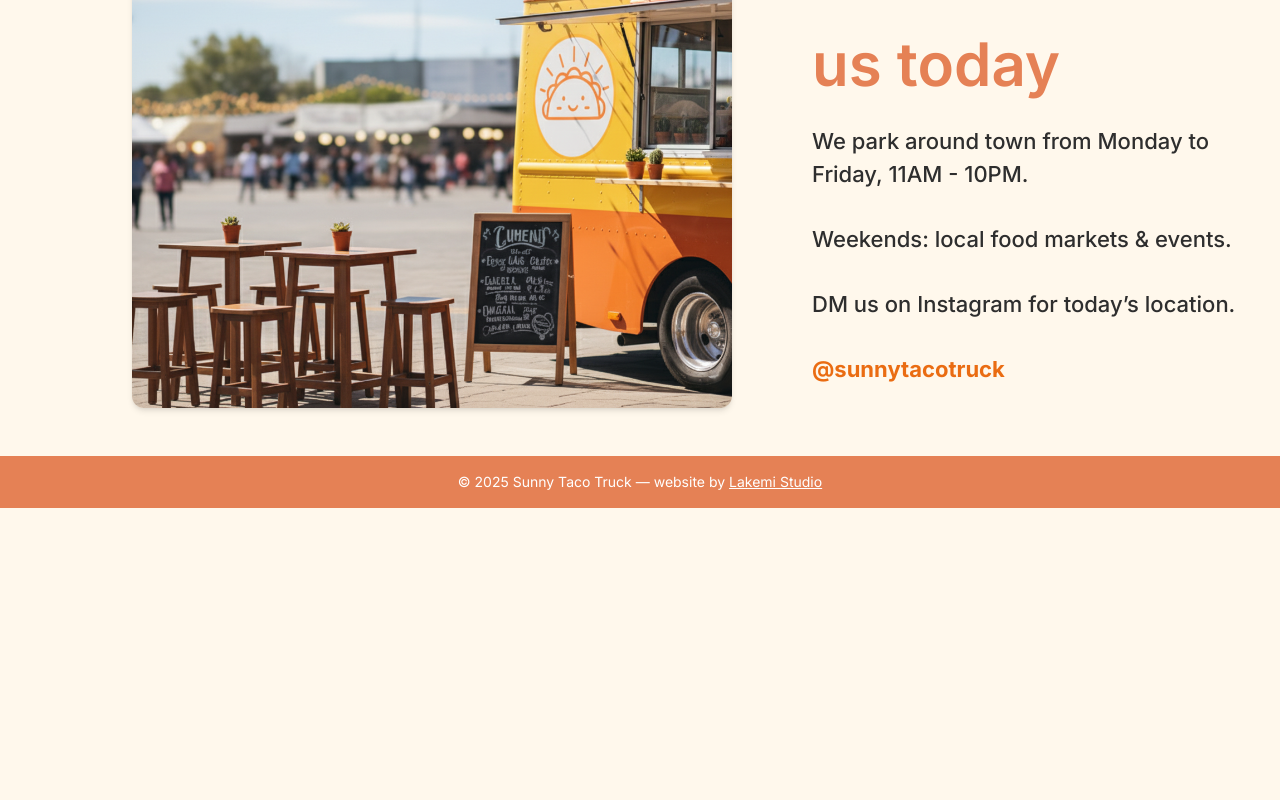
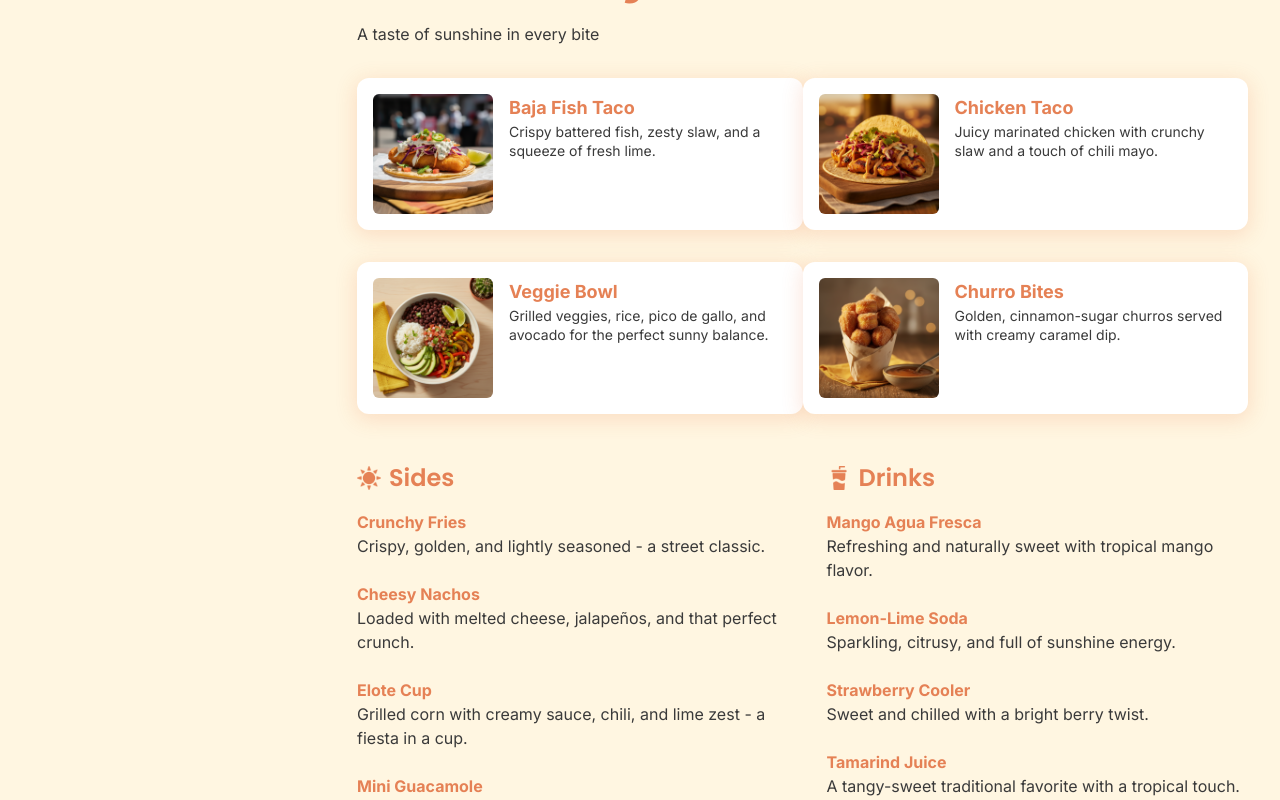
Before and after one commit to lakemi26/SunnyTacoTruck, a Next.js app: page / in a window 1280 px wide. Shown: the part 1460-2260 px from the top of the page. Before the commit the page ends 1968 px from the top, so only its background shows below. Built offline with nearby package versions, Linux system fonts and the light colour scheme.

Commit message:
Feat: add menu

```diff
--- a/app/page.tsx
+++ b/app/page.tsx
@@ -1,13 +1,14 @@
 import About from "@/components/about/about";
 import Hero from "@/components/hero/hero";
 import Location from "@/components/location/location";
+import Menu from "@/components/menu/menu";
 
 export default function Home() {
   return (
     <div>
       <Hero />
       <About />
-
+      <Menu />
       <Location />
     </div>
   );
--- /dev/null
+++ b/components/menu/menu.tsx
@@ -0,0 +1,19 @@
+import Title from "../utils/titles";
+import MenuGrid from "./menuGrid";
+import MenuList from "./menuList";
+import MenuSection from "./menuSection";
+
+export default function Menu() {
+  return (
+    <MenuSection>
+      <Title text="Our sunny bites" />
+
+      <p className="font-inter mt-2 text-[#3A3A3A]">
+        A taste of sunshine in every bite
+      </p>
+
+      <MenuGrid />
+      <MenuList />
+    </MenuSection>
+  );
+}
--- /dev/null
+++ b/components/menu/menuCard.tsx
@@ -0,0 +1,25 @@
+import Image from "next/image";
+
+interface MenuCardProps {
+  src: string;
+  title: string;
+  description: string;
+}
+
+export default function MenuCard({ src, title, description }: MenuCardProps) {
+  return (
+    <div className="flex gap-4 bg-white shadow-[0_4px_20px_2px_rgba(232,106,51,0.17)] rounded-xl p-4 hover:scale-[1.02] transition max-w-[515px] max-h-[250px]">
+      <Image
+        src={src}
+        alt={title}
+        width={120}
+        height={120}
+        className="rounded-md object-cover"
+      />
+      <div className="flex flex-col">
+        <h3 className="font-bold text-[#E58155] text-lg">{title}</h3>
+        <p className="text-sm text-[#3A3A3A] leading-snug">{description}</p>
+      </div>
+    </div>
+  );
+}
--- /dev/null
+++ b/components/menu/menuCategory.tsx
@@ -0,0 +1,21 @@
+interface MenuCategoryProps {
+  icon: React.ReactNode;
+  title: string;
+  children: React.ReactNode;
+}
+
+export default function MenuCategory({
+  icon,
+  title,
+  children,
+}: MenuCategoryProps) {
+  return (
+    <div>
+      <div className="flex items-center gap-2 text-[#E58155] text-2xl font-semibold mb-4 font-poppins">
+        {icon}
+        {title}
+      </div>
+      <div className="flex flex-col gap-6">{children}</div>
+    </div>
+  );
+}
--- /dev/null
+++ b/components/menu/menuGrid.tsx
@@ -0,0 +1,28 @@
+import MenuCard from "./menuCard";
+
+export default function MenuGrid() {
+  return (
+    <div className="grid grid-cols-1 md:grid-cols-2 gap-y-8  mt-8 max-w-[1440px]">
+      <MenuCard
+        src="/menu/fish.png"
+        title="Baja Fish Taco"
+        description="Crispy battered fish, zesty slaw, and a squeeze of fresh lime."
+      />
+      <MenuCard
+        src="/menu/chicken.png"
+        title="Chicken Taco"
+        description="Juicy marinated chicken with crunchy slaw and a touch of chili mayo."
+      />
+      <MenuCard
+        src="/menu/veggie.png"
+        title="Veggie Bowl"
+        description="Grilled veggies, rice, pico de gallo, and avocado for the perfect sunny balance."
+      />
+      <MenuCard
+        src="/menu/churros.png"
+        title="Churro Bites"
+        description="Golden, cinnamon-sugar churros served with creamy caramel dip."
+      />
+    </div>
+  );
+}
--- /dev/null
+++ b/components/menu/menuItem.tsx
@@ -0,0 +1,14 @@
+interface MenuItemProps {
+  name: string;
+  desc: string;
+}
+
+export default function MenuItem({ name, desc }: MenuItemProps) {
+  return (
+    <p className="font-popins text-[#3A3A3A] text-[16px]">
+      <span className="font-bold text-[#E58155]">{name}</span>
+      <br />
+      {desc}
+    </p>
+  );
+}
--- /dev/null
+++ b/components/menu/menuList.tsx
@@ -0,0 +1,57 @@
+import MenuCategory from "./menuCategory";
+import MenuItem from "./menuItem";
+import Image from "next/image";
+
+export default function MenuList() {
+  return (
+    <div className="grid grid-cols-1 md:grid-cols-2 gap-12 mt-12">
+      {/* SIDES */}
+      <MenuCategory
+        icon={<Image src="/menu/sun.png" alt="sun" width={24} height={24} />}
+        title="Sides"
+      >
+        <MenuItem
+          name="Crunchy Fries"
+          desc="Crispy, golden, and lightly seasoned - a street classic."
+        />
+        <MenuItem
+          name="Cheesy Nachos"
+          desc="Loaded with melted cheese, jalapeños, and that perfect crunch."
+        />
+        <MenuItem
+          name="Elote Cup"
+          desc="Grilled corn with creamy sauce, chili, and lime zest - a fiesta in a cup."
+        />
+        <MenuItem
+          name="Mini Guacamole"
+          desc="Fresh avocado dip served with crunchy tortilla chips."
+        />
+      </MenuCategory>
+
+      {/* DRINKS */}
+      <MenuCategory
+        icon={
+          <Image src="/menu/drinks.png" alt="drink" width={24} height={24} />
+        }
+        title="Drinks"
+      >
+        <MenuItem
+          name="Mango Agua Fresca"
+          desc="Refreshing and naturally sweet with tropical mango flavor."
+        />
+        <MenuItem
+          name="Lemon-Lime Soda"
+          desc="Sparkling, citrusy, and full of sunshine energy."
+        />
+        <MenuItem
+          name="Strawberry Cooler"
+          desc="Sweet and chilled with a bright berry twist."
+        />
+        <MenuItem
+          name="Tamarind Juice"
+          desc="A tangy-sweet traditional favorite with a tropical touch."
+        />
+      </MenuCategory>
+    </div>
+  );
+}
--- /dev/null
+++ b/components/menu/menuSection.tsx
@@ -0,0 +1,13 @@
+export default function MenuSection({
+  children,
+}: {
+  children: React.ReactNode;
+}) {
+  return (
+    <section className="w-full py-16 bg-[#FFF6E1] shadow-[0_4px_20px_2px_rgba(232,106,51,0.17)] ">
+      <div className="max-w-[1440px] mx-auto px-4 md:px-8 xl:ml-[325px]">
+        {children}
+      </div>
+    </section>
+  );
+}
```
